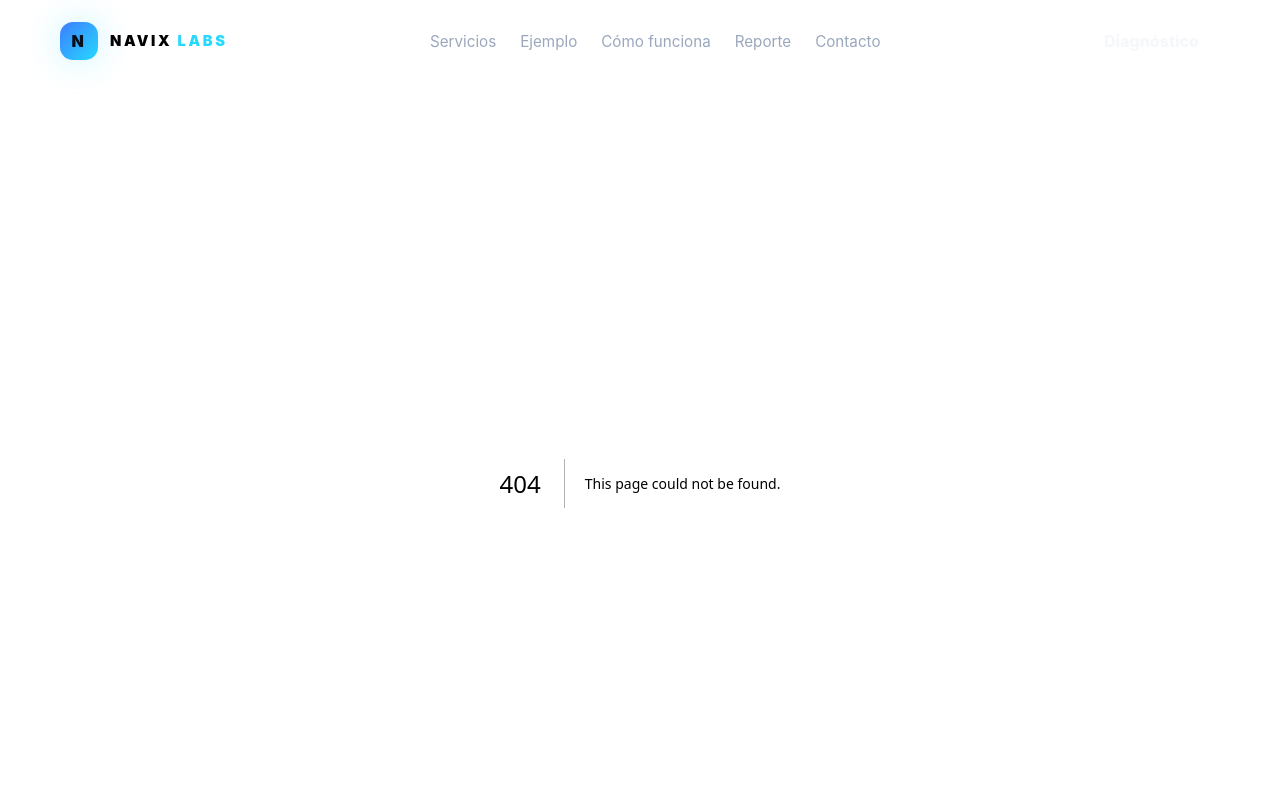
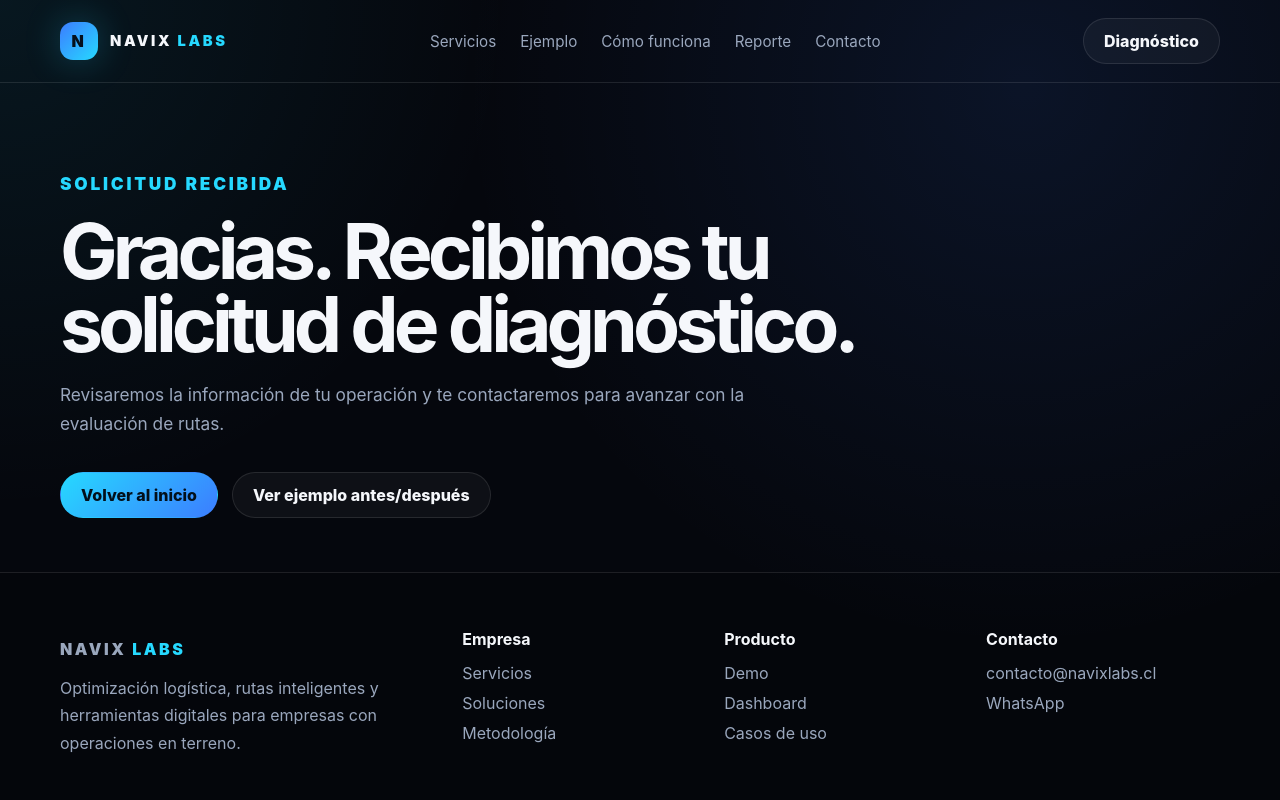
Before and after one commit to ktrnllopisa-pixel/navix-labs-next, a Next.js app: page /gracias in a window 1280 px wide. Before the commit this address had no page. Shown: the top 800 px of the page. Built offline with nearby package versions, Linux system fonts and the light colour scheme.

Commit message:
Create page.jsx

```diff
--- /dev/null
+++ b/app/gracias/page.jsx
@@ -0,0 +1,30 @@
+import Button from "@/components/Button";
+
+export const metadata = {
+  title: "Solicitud recibida | Navix Labs",
+  description: "Solicitud de diagnóstico de rutas recibida por Navix Labs.",
+};
+
+export default function GraciasPage() {
+  return (
+    <main>
+      <section className="pageHero">
+        <div className="container">
+          <p className="eyebrow">Solicitud recibida</p>
+          <h1>Gracias. Recibimos tu solicitud de diagnóstico.</h1>
+          <p>
+            Revisaremos la información de tu operación y te contactaremos para
+            avanzar con la evaluación de rutas.
+          </p>
+
+          <div className="heroActions">
+            <Button href="/">Volver al inicio</Button>
+            <Button href="/demo" variant="secondary">
+              Ver ejemplo antes/después
+            </Button>
+          </div>
+        </div>
+      </section>
+    </main>
+  );
+}
```
